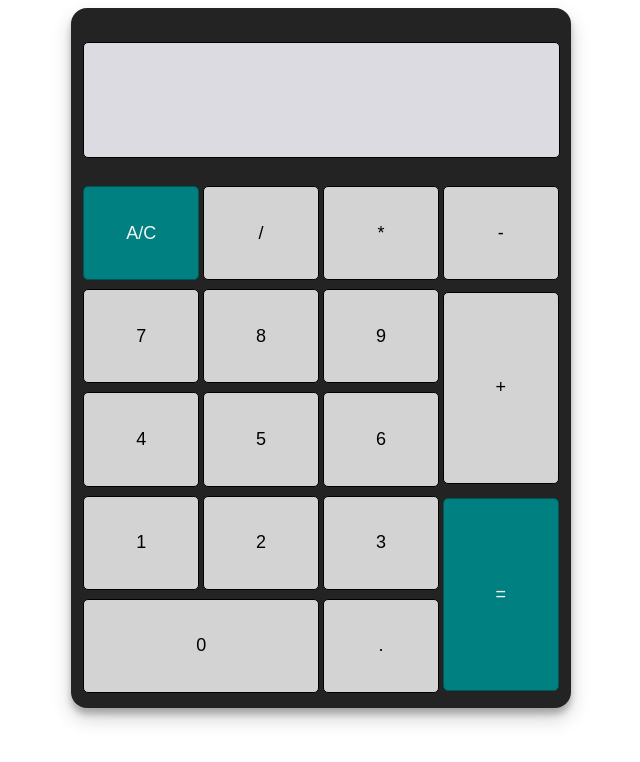
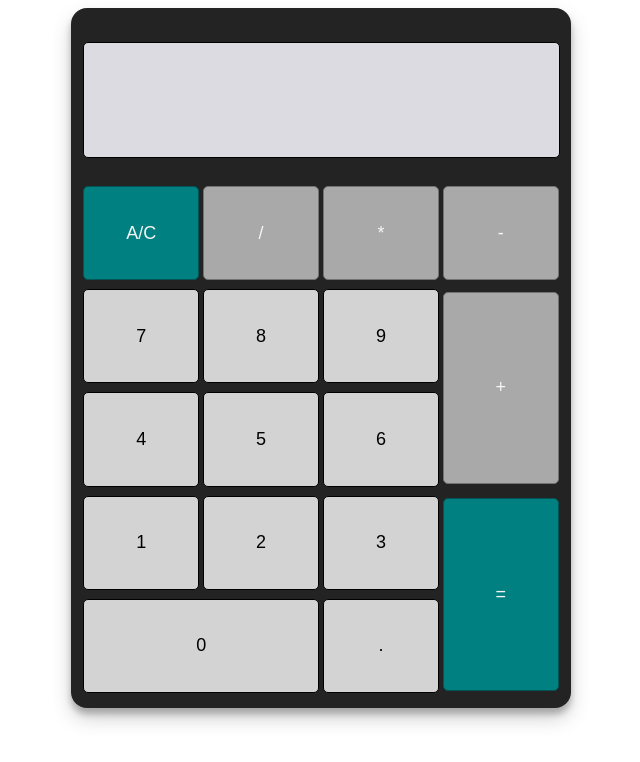
Before and after one commit to galaxygamerman/JS_calculator, a plain HTML site: page index.html in a window 1280 px wide. Shown: the whole page, without its empty margins (319-959 px from the left). Drawn offline with Linux system fonts and the light colour scheme.

Commit message:
Made the operator buttons darker
Makes it easier to look at

```diff
--- a/index.html
+++ b/index.html
@@ -14,15 +14,15 @@
     </tr>
     <tr>
       <td width="25%"> <input type="button" value="A/C" onclick="clearScreen()" id="btn" /> </td>
-      <td width="25%"> <input type="button" value="/" onclick="display('/')" /> </td>
-      <td width="25%"> <input type="button" value="*" onclick="display('*')" /> </td>
-      <td width="25%"> <input type="button" value="-" onclick="display('-')" /> </td>
+      <td width="25%"> <input type="button" value="/" onclick="display('/')" id="btn2" /> </td>
+      <td width="25%"> <input type="button" value="*" onclick="display('*')" id="btn2" /> </td>
+      <td width="25%"> <input type="button" value="-" onclick="display('-')" id="btn2" /> </td>
     </tr>
     <tr>
       <td> <input type="button" value="7" onclick="display('7')" /> </td>
       <td> <input type="button" value="8" onclick="display('8')" /> </td>
       <td> <input type="button" value="9" onclick="display('9')" /> </td>
-      <td rowspan="2"> <input type="button" value="+" onclick="display('+')" /> </td>
+      <td rowspan="2"> <input type="button" value="+" onclick="display('+')" id="btn2" /> </td>
     </tr>
     <tr>
       <td> <input type="button" value="4" onclick="display('4')" /> </td>
--- a/style.css
+++ b/style.css
@@ -31,6 +31,18 @@
     outline: 2px darkgrey;
 }
 
+#btn2 {
+    background-color: darkgrey;
+    color: whitesmoke;
+    font-family: 'Orbitron', sans-serif;
+    font-size: large;
+    border: solid #737373 0.5px;
+    width: 100%;
+    border-radius: 5px;
+    height: 95%;
+    outline: 2px #737373;
+}
+
 input[type=button] {
     font-family: 'Orbitron', sans-serif;
     font-size: large;
```
